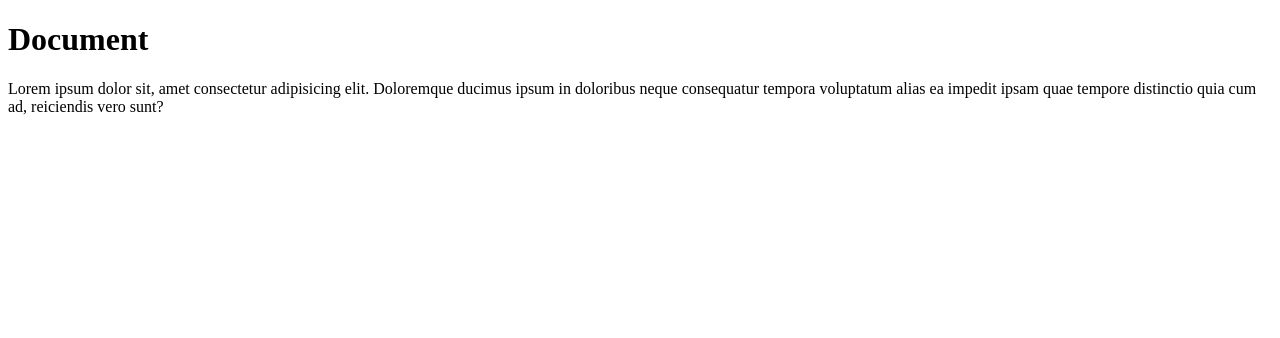
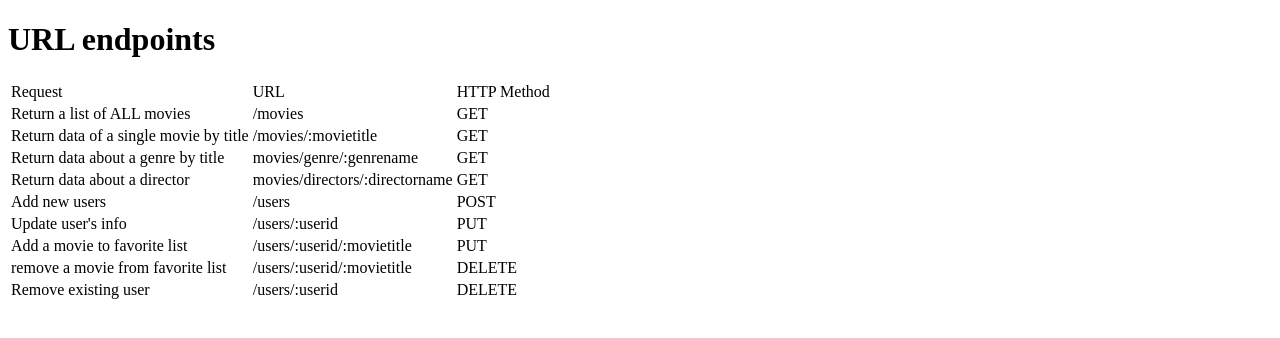
Before and after one commit to chanan-ru/movie_api, a website: page public/documentation.html in a window 1280 px wide. Drawn offline with Linux system fonts and the light colour scheme.

Commit message:
listed URL endpoints and request methods

```diff
--- a/public/documentation.html
+++ b/public/documentation.html
@@ -7,7 +7,63 @@
     <title>Document</title>
 </head>
 <body>
-    <h1>Document</h1>
-    <p>Lorem ipsum dolor sit, amet consectetur adipisicing elit. Doloremque ducimus ipsum in doloribus neque consequatur tempora voluptatum alias ea impedit ipsam quae tempore distinctio quia cum ad, reiciendis vero sunt?</p>
+    <h1>URL endpoints</h1>
+    <table>
+        <thead>
+            <tr>
+                <td>Request</td>
+                <td>URL</td>
+                <td>HTTP Method</td>
+            </tr>
+        </thead>
+        <tbody>
+            <tr>
+                <td>Return a list of ALL movies</td>
+                <td>/movies</td>
+                <td>GET</td>
+            </tr>
+            <tr>
+                <td>Return data of a single movie by title</td>
+                <td>/movies/:movietitle</td>
+                <td>GET</td>
+            </tr>
+            <tr>
+                <td>Return data about a genre by title</td>
+                <td>movies/genre/:genrename</td>
+                <td>GET</td>
+            </tr>
+            <tr>
+                <td>Return data about a director</td>
+                <td>movies/directors/:directorname</td>
+                <td>GET</td>
+            </tr>
+            <tr>
+                <td>Add new users</td>
+                <td>/users</td>
+                <td>POST</td>
+            </tr>
+            <tr>
+                <td>Update user's info</td>
+                <td>/users/:userid</td>
+                <td>PUT</td>
+            </tr>
+            <tr>
+                <td>Add a movie to favorite list </td>
+                <td>/users/:userid/:movietitle</td>
+                <td>PUT</td>
+            </tr>
+            <tr>
+                <td>remove a movie from favorite list</td>
+                <td>/users/:userid/:movietitle</td>
+                <td>DELETE</td>
+            </tr>
+            <tr>
+                <td>Remove existing user</td>
+                <td>/users/:userid</td>
+                <td>DELETE</td>
+            </tr>
+        </tbody>
+    </table>
+
 </body>
 </html>
```
